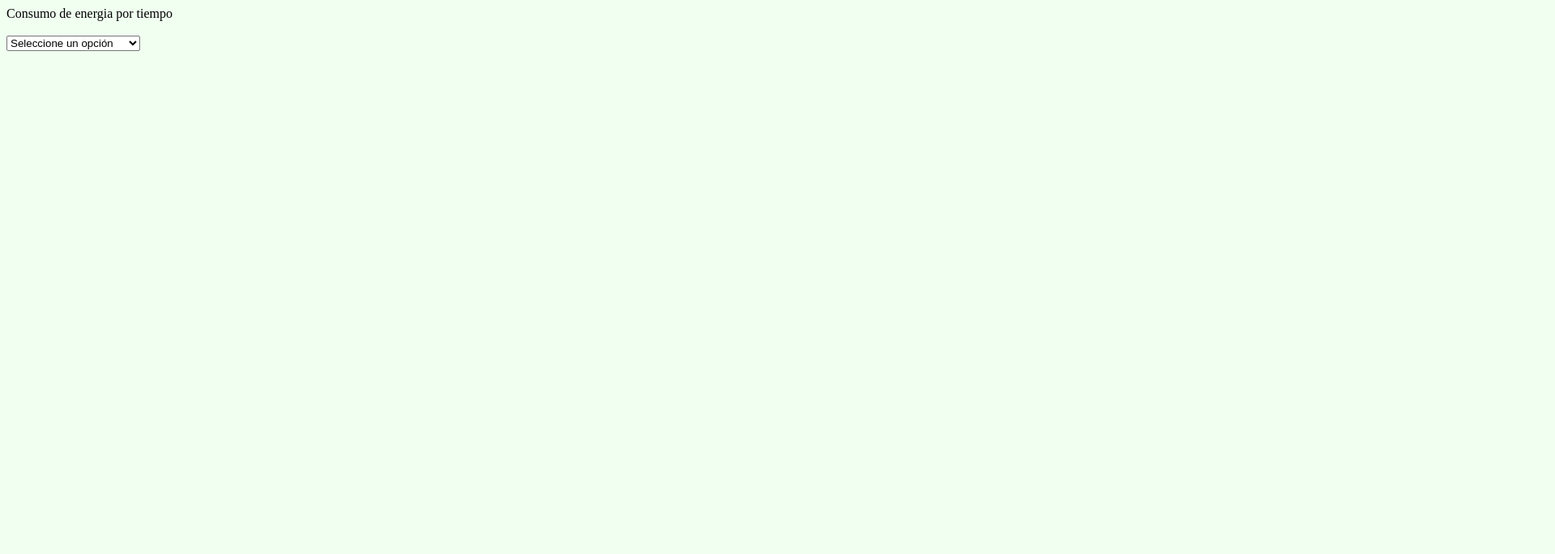
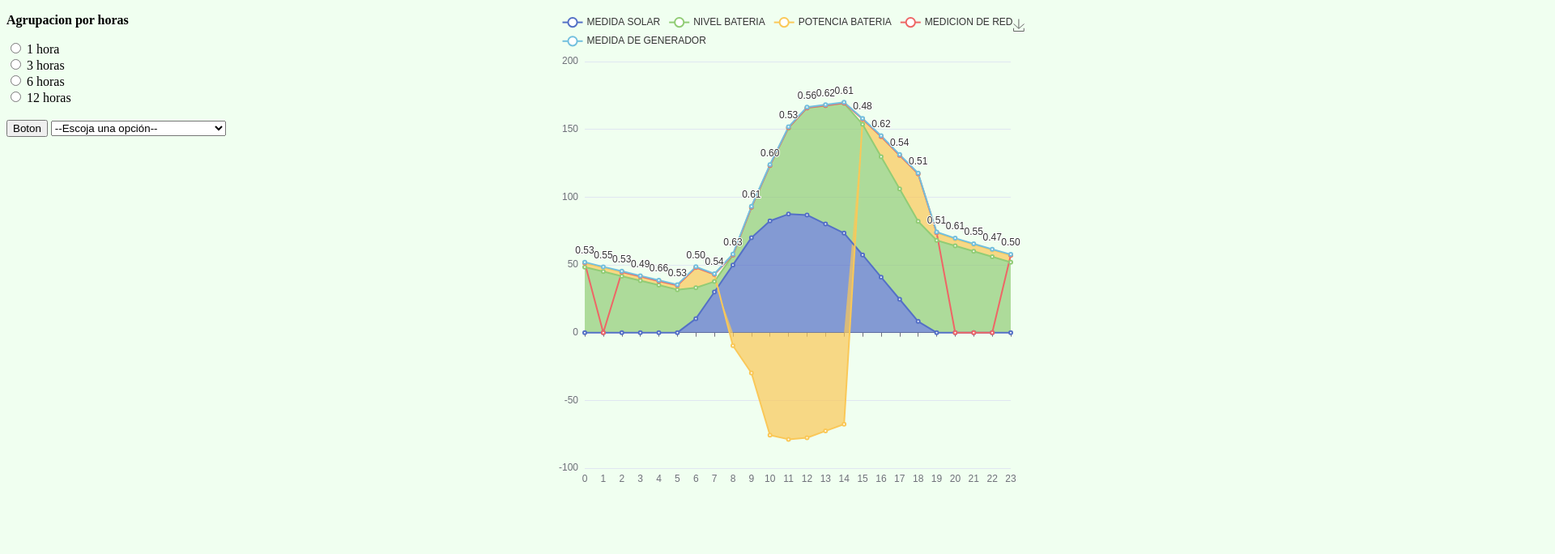
Before and after one commit to juankarlos1983/grafica_echarts_energia, a plain HTML site: page index.html in a window 1280 px wide. Shown: the top 684 px of the page at 81% size, 1920 px wide, since content can reach past the window. Drawn offline with nearby package versions, Linux system fonts and the light colour scheme.

Commit message:
Add files via upload

```diff
--- a/index.html
+++ b/index.html
@@ -10,19 +10,32 @@
     <link rel="stylesheet" href="style.css">
     <title>Energia solar</title>
 </head>
-<body style="background-color:hsl(120 100% 97.1%);">
-    <div id="medidas">
-        <label for="lang">Consumo de energia por tiempo</label><br><br>
-        <select id="energia" v-model="selected">
-            <option value="seleccion">Seleccione un opción</option>
-            <option value="0">Medida solar</option><!--SOLAR_MEASUREMENT_MINUTE-->
-            <option value="1">Medida nivel de bateria</option><!--BATTERY_LEVEL_MEASUREMENT_MINUTE-->
-            <option value="2">Medida potencia bateria</option><!--BATTERY_POWER_MEASUREMENT_MINUTE-->
-            <option value="3">Medida de Red</option><!--GRID_MEASUREMENT_MINUTE-->
-            <option value="4">medida del generador</option><!--GENERATOR_MEASUREMENT_MINUTE-->
-        </select><br><br>
+<body>
+    <div id="grafica" ></div>
+    <div id="tabla"></div>
+    <div id="opciones">
+    <p><strong><b>Agrupacion por horas</b></strong></p>
+        <input type="radio" name="grupo" value="1" id="1_hora">
+        <label for="1_hora">1 hora</label><br>
+
+        <input type="radio" name="grupo" value="3" id="3_horas">
+        <label for="3_horas">3 horas</label><br>
+
+        <input type="radio" name="grupo" value="6" id="6_horas">
+        <label for="6_horas">6 horas</label><br>
+
+        <input type="radio" name="grupo" value="12" id="12_horas">
+        <label for="12_horas">12 horas</label><br><br>
+        <button id="accionar">Boton</button>
+
+        <select name="medidas" id="medida">
+            <option value="">--Escoja una opción--</option>
+            <option value="0">Medida solar</option>
+            <option value="1">Nivel de bateria</option>
+            <option value="2">Medida de potencia de la bateria</option>
+            <option value="3">Medición de red</option>
+            <option value="4">Medida del generador</option>
+          </select>
     </div>
-    <div id="main" style="width: 4000px;height:600px;"></div>
-    <div id="measurements"></div>
 </body>
 </html>
--- a/index.js
+++ b/index.js
@@ -1,5 +1,9 @@
-const { createApp, ref } = Vue
-var myChart = echarts.init(document.getElementById('main'));
+// Initialize the echarts instance based on the prepared dom
+var myChart = echarts.init(document.getElementById('grafica'));
+var p = document.getElementsByTagName("input")
+var boton = document.querySelector('#accionar')
+var medida = document.getElementById('medida')
+
 import {
     SOLAR_MEASUREMENT_MINUTE,
     BATTERY_LEVEL_MEASUREMENT_MINUTE,
@@ -16,51 +20,218 @@ let energia = [
     GENERATOR_MEASUREMENT_MINUTE
 ]
 
-$(document).ready(function() {
-    $("#energia").change(function() {
-        let n = $('#energia option:selected').val()//html();
-        let tiempoValor = energia[Number(n)]
-        if (tiempoValor === undefined) {
-            tiempoValor = []
+let data_solar = [] //este arreglo almacenara el vector con la media de energia
+let data_battery_solar = []
+let data_battery_power = []
+let data_grid_measurement = []
+let data_generator = []
+
+let data = 0
+let bandera = 0
+
+var solar = energia[0]
+var battery_solar = energia[1]
+var battery_power = energia[2]
+var grid_measurement = energia[3]
+var generator = energia[4]
+
+function medida_solar() {
+  solar.forEach(x=>{
+    data += x.value
+    bandera += 1
+    if (bandera == 60) {
+        bandera = 0
+        data_solar.push((data/60).toFixed(2))
+        data = 0
     }
-        var data1 = []
-        var data2 = []
-        tiempoValor.forEach(x =>{
-            data1.push(x.time)
-            data2.push(x.value)
 })
-        //codigo para insertar datos en la tabla
+return data_solar
+}
+function bateria_solar(){
+  battery_solar.forEach(x=>{
+    data += x.value
+    bandera += 1
+    if (bandera == 60) {
+      bandera = 0
+      data_battery_solar.push((data/60).toFixed(2))
+      data = 0
+    }
+  })
+  return data_battery_solar
+}
+
+function potencia_bateria(){
+  battery_power.forEach(x=>{
+    data += x.value
+    bandera += 1
+    if (bandera == 60) {
+      bandera = 0
+      data_battery_power.push((data/60).toFixed(2))
+      data = 0
+    }
+  })
+  return data_battery_power
+}
+function medicion_red(){
+  grid_measurement.forEach(x=>{
+    data += x.value
+    bandera += 1
+    if (bandera == 30) {
+      bandera = 0
+      data_grid_measurement.push((data/30).toFixed(2))
+      data = 0
+    }
+  })
+  return data_grid_measurement
+}
+function generador(){
+  generator.forEach(x=>{
+    data += x.value
+    bandera += 1
+    if (bandera == 30) {
+      bandera = 0
+      data_generator.push((data/30).toFixed(2))
+      data = 0
+    }
+  })
+  return data_generator
+}
+/////////////////////////////////////////////////////////////////////
+function eleccion(){
+
+  if (p[0].checked)
+  {
+    switch (medida.value){
+      case "0":
+        let n = 0
         let measurementTable = '<table cellspacing="10" cellpadding="10" border="1">'
         measurementTable = measurementTable + '<tr> <th> Time </th> <th> Value </th>'
-        tiempoValor.forEach(measurement =>{
+        console.log(medida_solar())
+        medida_solar().forEach( measurement => {
+          n += 1
           measurementTable = measurementTable + '<tr>'
-            measurementTable = measurementTable + '<td>' + measurement.time + '</td>'
-            measurementTable = measurementTable + '<td>' + measurement.value + '</td>'
-            measurementTable = measurementTable + '</tr>'
-        });
-        measurementTable = measurementTable + '</table>'
-        $('#measurements').html(measurementTable)//JSON.stringify(tiempoValor))
+          measurementTable = measurementTable + '<td>' + n + '</td>'
+          measurementTable = measurementTable + '<td>' + measurement + '</td>'
+          measurementTable = measurementTable + '</tr>'})
+          document.getElementById('tabla').innerHTML = measurementTable
+    }
+  }
+  if (p[1].checked)
+  {
+      console.log('Oprimio el de las 3 hora')
+      console.log(medida.value)
+  }
+  if (p[2].checked)
+  {
+      console.log('Oprimio el de las 6 hora')
+  }
+  if (p[3].checked)
+  {
+      console.log('Oprimio el de las 12 hora')
+  }
+  }
 
+  boton.addEventListener("click", function(){
+      eleccion()
+  })
+
+
+/////////////////////////////////////////////////////////////////////
 var option = {
-            xAxis: {
+    title: {
+      text: ''
+    },
+    tooltip: {
+      trigger: 'axis',
+      axisPointer: {
+        type: 'cross',
+        label: {
+          backgroundColor: '#6a7985'
+        }
+      }
+    },
+    legend: {
+      data: ['MEDIDA SOLAR','NIVEL BATERIA','POTENCIA BATERIA','MEDICION DE RED','MEDIDA DE GENERADOR']
+    },
+    toolbox: {
+      feature: {
+        saveAsImage: {}
+      }
+    },
+    grid: {
+      left: '3%',
+      right: '4%',
+      bottom: '3%',
+      containLabel: true
+    },
+    xAxis: [
+      {
         type: 'category',
         boundaryGap: false,
-                data: data1
-            },
-            yAxis: {
+        data: [0,1,2,3,4,5,6,7,8,9,10,11,12,13,14,15,16,17,18,19,20,21,22,23]
+      }
+    ],
+    yAxis: [
+      {
         type: 'value'
-            },
+      }
+    ],
     series: [
       {
-                    data: data2,
+        name: 'MEDIDA SOLAR',
         type: 'line',
-                    areaStyle: {}
+        stack: 'Total',
+        areaStyle: {},
+        emphasis: {
+          focus: 'series'
+        },
+        data: medida_solar()
+      },
+      {
+        name: 'NIVEL BATERIA',
+        type: 'line',
+        stack: 'Total',
+        areaStyle: {},
+        emphasis: {
+          focus: 'series'
+        },
+        data: bateria_solar()
+      },
+      {
+        name:'POTENCIA BATERIA',
+        type: 'line',
+        stack: 'Total',
+        areaStyle: {},
+        emphasis: {
+          focus: 'series'
+        },
+        data: potencia_bateria()
+      },
+      {
+        name: 'MEDICION DE RED',
+        type: 'line',
+        stack: 'Total',
+        areaStyle: {},
+        emphasis: {
+          focus: 'series'
+        },
+        data: medicion_red()
+      },
+      {
+        name: 'MEDIDA DE GENERADOR',
+        type: 'line',
+        stack: 'Total',
+        label: {
+          show: true,
+          position: 'top'
+        },
+        areaStyle: {},
+        emphasis: {
+          focus: 'series'
+        },
+        data: generador()
       }
     ]
   };
 // Display the chart using the configuration items and data just specified.
 myChart.setOption(option);
-
-        data1 = []
-    });
-});
--- a/style.css
+++ b/style.css
@@ -1,3 +1,17 @@
-#main {
-    float: left;
+#grafica {
+    float: right;
+    width: 600px;
+    height:600px;
 }
+
+#tabla{
+    float:left;
+}
+
+#opciones{
+    justify-content: center;
+}
+
+body{
+    background-color:hsl(120 100% 97.1%);
+}
```
Also changed, not shown: demo-data.js. Lines whose indentation alone changed are shown as unchanged.
